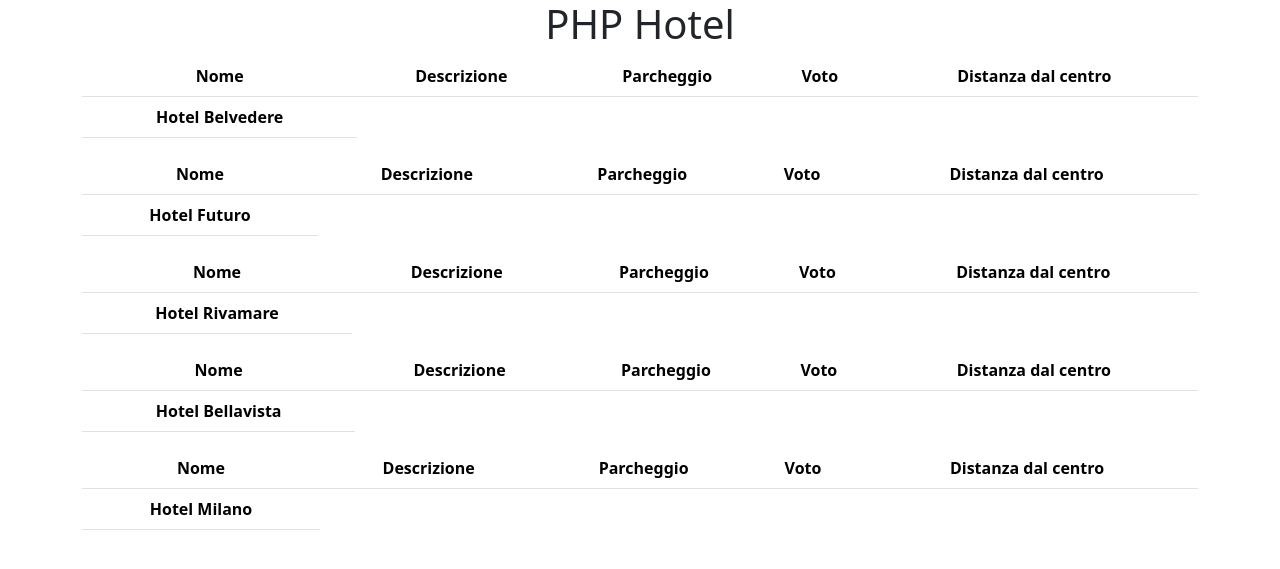
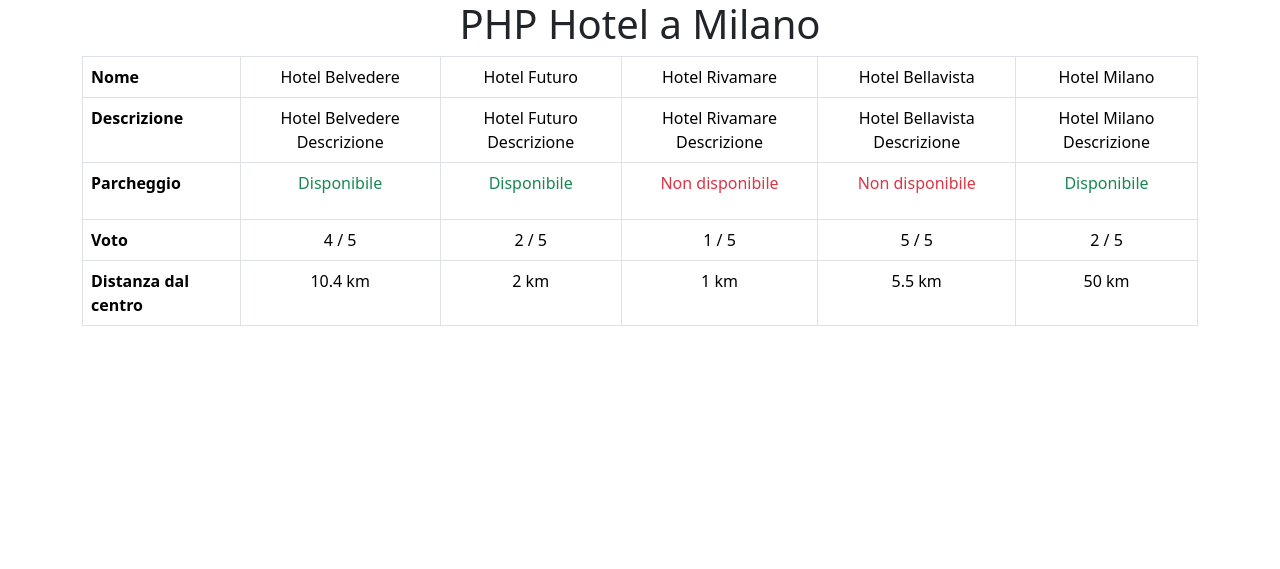
Before and after one commit to cioby09/php-hotel, a PHP site: page / in a window 1280 px wide. Shown: the top 569 px of the page. Run offline with PHP 8.4, Linux system fonts and the light colour scheme; lists and menus that the app fills with data are empty.

Commit message:
Table layout and data

```diff
--- a/index.php
+++ b/index.php
@@ -54,24 +54,48 @@ $hotels = [
 </head>
 
 <body>
-    <div class="container text-center">
-        <h1>PHP Hotel</h1>
-        <?php foreach ($hotels as $hotel) { ?>
-            <table class="table">
-                <thead>
-                    <tr>
-                        <th scope="col">Nome</th>
-                        <th scope="col">Descrizione</th>
-                        <th scope="col">Parcheggio</th>
-                        <th scope="col">Voto</th>
-                        <th scope="col">Distanza dal centro</th>
-                    </tr>
-                </thead>
-                <tbody>
-                    <th scope="row"><?php echo $hotel['name']; ?></th>
-                </tbody>
-            </table>
-        <?php } ?>
+    <div class="container d-flex flex-wrap align-items-center justify-content-center">
+        <h1 class="text-center">PHP Hotel a Milano</h1>
+        <table class="table table-bordered">
+            <tbody>
+                <tr>
+                    <th>Nome</th>
+                    <?php foreach ($hotels as $hotel) { ?>
+                        <td class="text-center"><?php echo $hotel["name"]; ?></td>
+                    <?php } ?>
+                </tr>
+                <tr>
+                    <th>Descrizione</th>
+                    <?php foreach ($hotels as $hotel) { ?>
+                        <td class="text-center"><?php echo $hotel["description"]; ?></td>
+                    <?php } ?>
+                </tr>
+                <tr>
+                    <th>Parcheggio</th>
+                    <?php foreach ($hotels as $hotel) { ?>
+                        <td class="text-center">
+                            <?php if ($hotel["parking"] == true) { ?>
+                                <p class="text-success">Disponibile</p>
+                            <?php } else { ?>
+                                <p class="text-danger">Non disponibile</p>
+                            <?php } ?>
+                        </td>
+                    <?php } ?>
+                </tr>
+                <tr>
+                    <th>Voto</th>
+                    <?php foreach ($hotels as $hotel) { ?>
+                        <td class="text-center"><?php echo $hotel["vote"]; ?> / 5</td>
+                    <?php } ?>
+                </tr>
+                <tr>
+                    <th>Distanza dal centro</th>
+                    <?php foreach ($hotels as $hotel) { ?>
+                        <td class="text-center"><?php echo $hotel["distance_to_center"]; ?> km</td>
+                    <?php } ?>
+                </tr>
+            </tbody>
+        </table>
     </div>
 </body>
 
```
